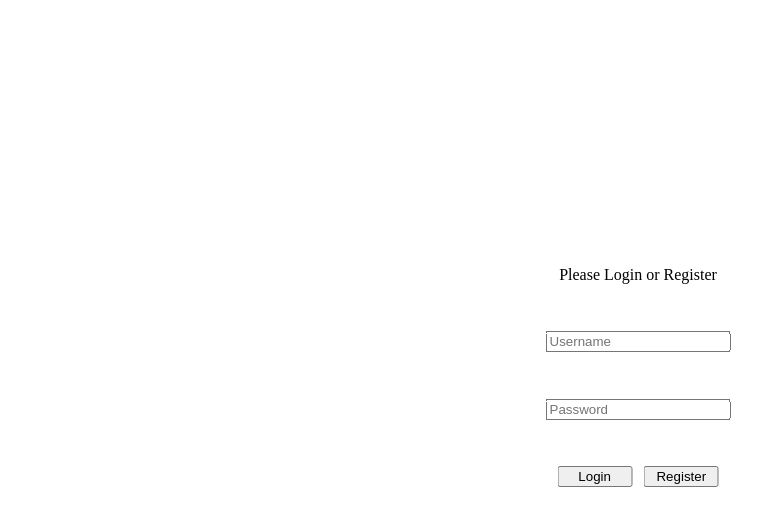
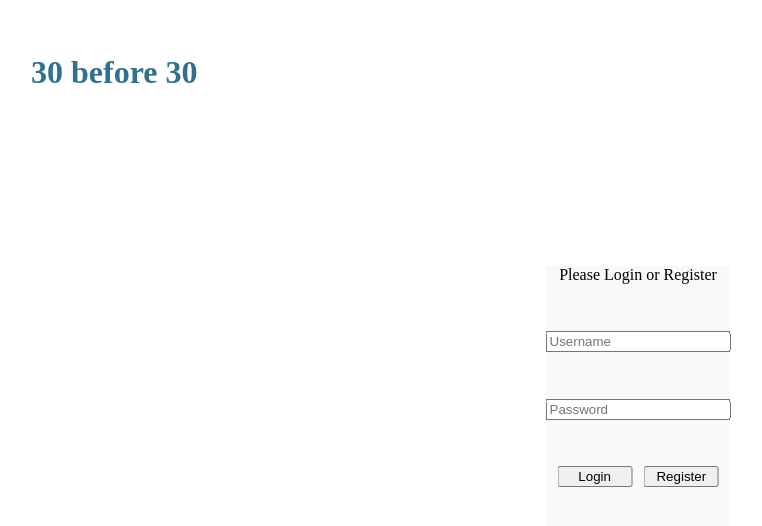
Before and after one commit to taraSherman/thirty-before-thirty, a React (Create React App) app in the folder thirty-before-thirty/: page / in a window 1280 px wide. Shown: the top 526 px of the page, without its empty margins (2-764 px from the left). Built offline with nearby package versions, Linux system fonts and the light colour scheme.

Commit message:
break header in to own component

```diff
--- a/thirty-before-thirty/src/App.js
+++ b/thirty-before-thirty/src/App.js
@@ -1,20 +1,29 @@
 import React from "react";
 import Login from "./Component/Login";
+import Header from "./Component/Header"
 import styled from "styled-components";
 
 const WrapperDiv = styled.div`
   font-family: sans-sarif;
-  text-align: center;
+
+`;
+
+const MainDiv = styled.div`text-align: center;
   position: absolute;
   top: 50%;
   left: 50%;
   transform: translate(-50%, -50%);
+  background-color: #F7F9FB;
 `;
 
 function App() {
   return (
     <WrapperDiv>
-      <Login></Login>
+      <Header></Header>
+      <MainDiv>
+        {/* Routes Here */}
+        <Login></Login>
+      </MainDiv>
     </WrapperDiv>
   );
 }
--- /dev/null
+++ b/thirty-before-thirty/src/Component/Header.js
@@ -0,0 +1,17 @@
+import React from "react";
+import styled from "styled-components";
+
+const HeaderDiv = styled.div`
+padding:25px;
+  color: #31708E;
+`;
+
+function Header() {
+  return (
+    <HeaderDiv>
+      <h1>30 before 30</h1>
+    </HeaderDiv>
+  );
+}
+
+export default Header;
```
